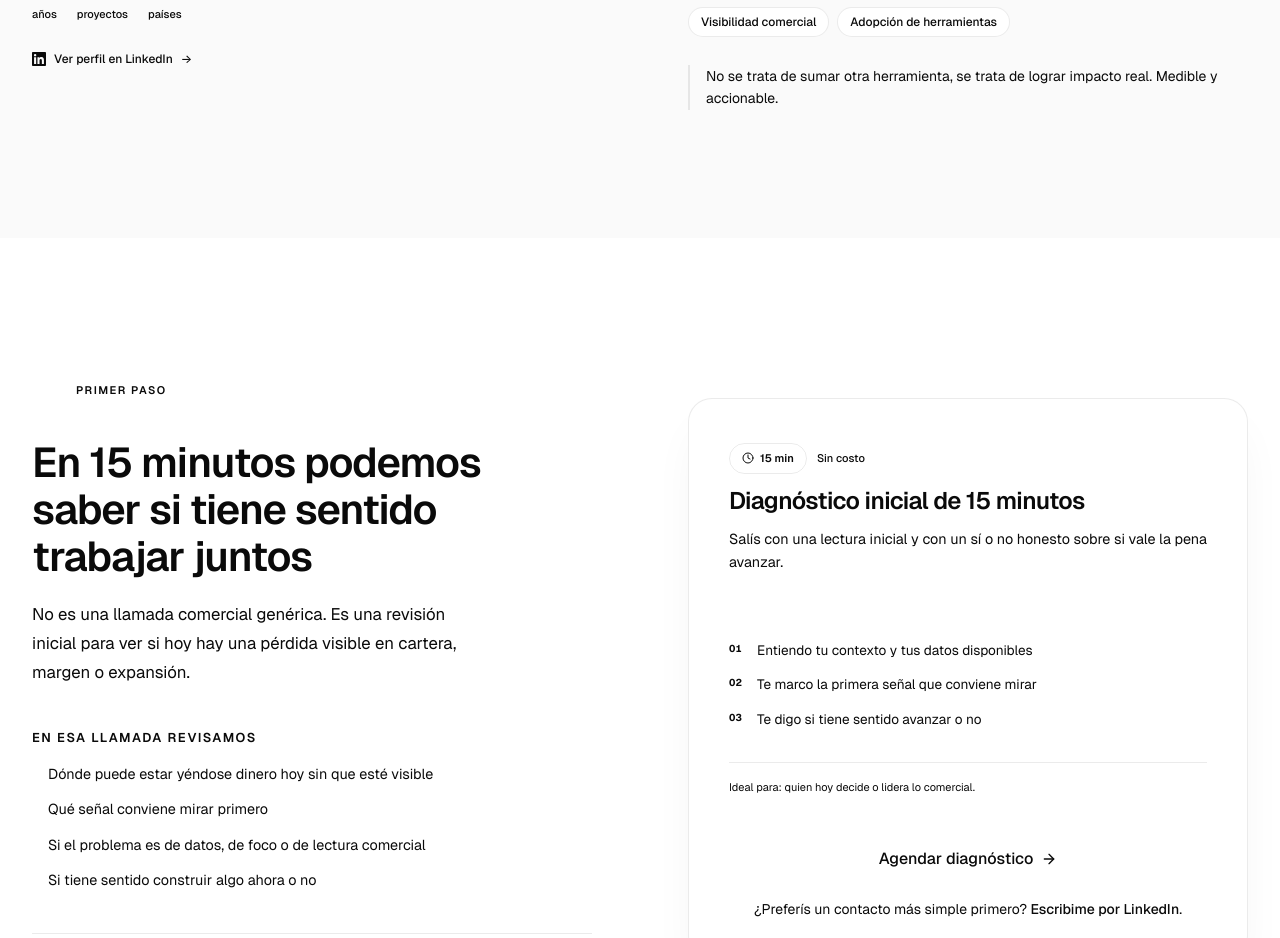
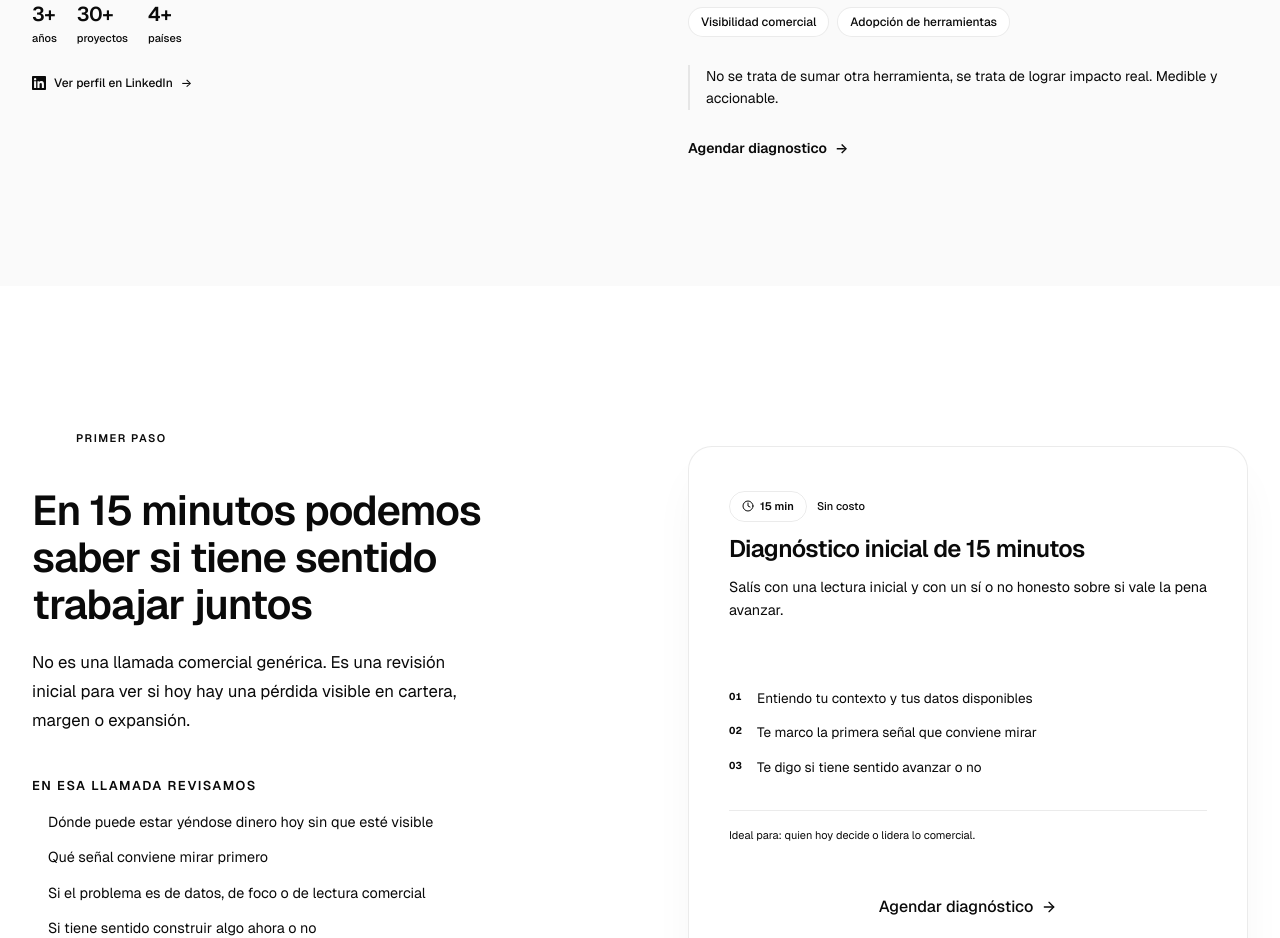
Before and after one commit to AluenIriarte/WebPage, a React (Vite) app: page / in a window 1280 px wide. Shown: the part 3581-4519 px from the top of the page. Built offline with nearby package versions, Linux system fonts and the light colour scheme.

Commit message:
Link home process and credibility CTAs to diagnosis flow

```diff
--- a/src/app/components/CredibilitySection.tsx
+++ b/src/app/components/CredibilitySection.tsx
@@ -1,5 +1,7 @@
 import { motion } from "motion/react";
 import profilePhoto from "../../../assets/images/profile2.png";
+import { trackDiagnosisClick } from "../lib/analytics";
+import { ROOT_DIAGNOSTIC_SECTION_HREF } from "../lib/contact";
 
 const chips = [
   "BI operativo",
@@ -112,6 +114,15 @@ export function CredibilitySection() {
               No se trata de sumar otra herramienta, se trata de lograr impacto real. Medible y
               accionable.
             </p>
+
+            <a
+              href={ROOT_DIAGNOSTIC_SECTION_HREF}
+              onClick={() => trackDiagnosisClick("credibility_section_cta")}
+              className="inline-flex items-center gap-2 text-sm font-semibold text-accent hover:text-accent/75 transition-colors duration-200 group"
+            >
+              Agendar diagnostico
+              <span className="transition-transform duration-200 group-hover:translate-x-1">→</span>
+            </a>
           </motion.div>
         </div>
       </div>
--- a/src/app/components/ValueProposition.tsx
+++ b/src/app/components/ValueProposition.tsx
@@ -98,7 +98,7 @@ export function ValueProposition() {
           </div>
 
           <a
-            href="#contacto"
+            href="#autoridad"
             className="inline-flex items-center gap-2 text-sm font-semibold text-accent hover:text-accent/75 transition-colors duration-200 group flex-shrink-0"
           >
             Revisar mi caso
```
